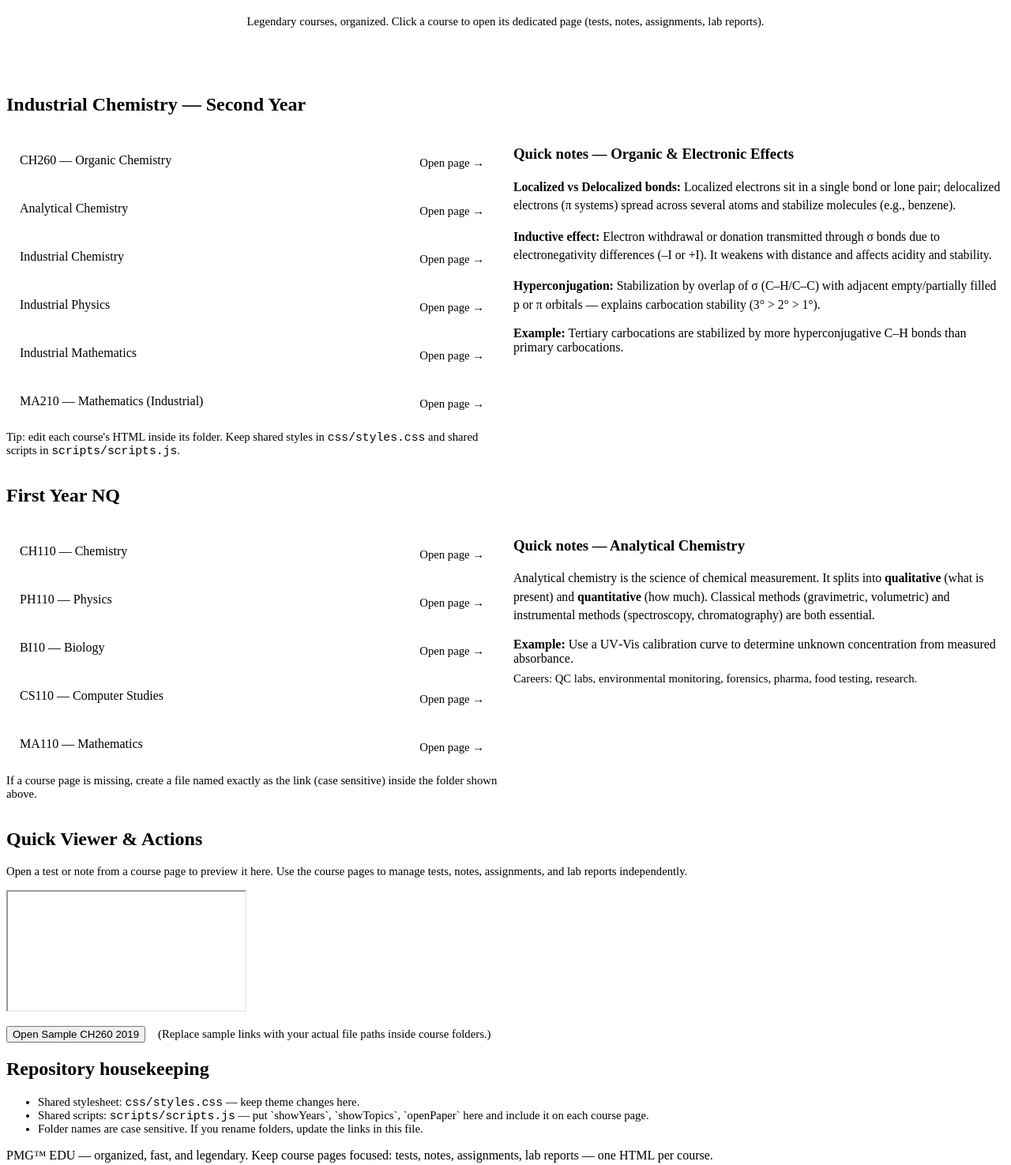
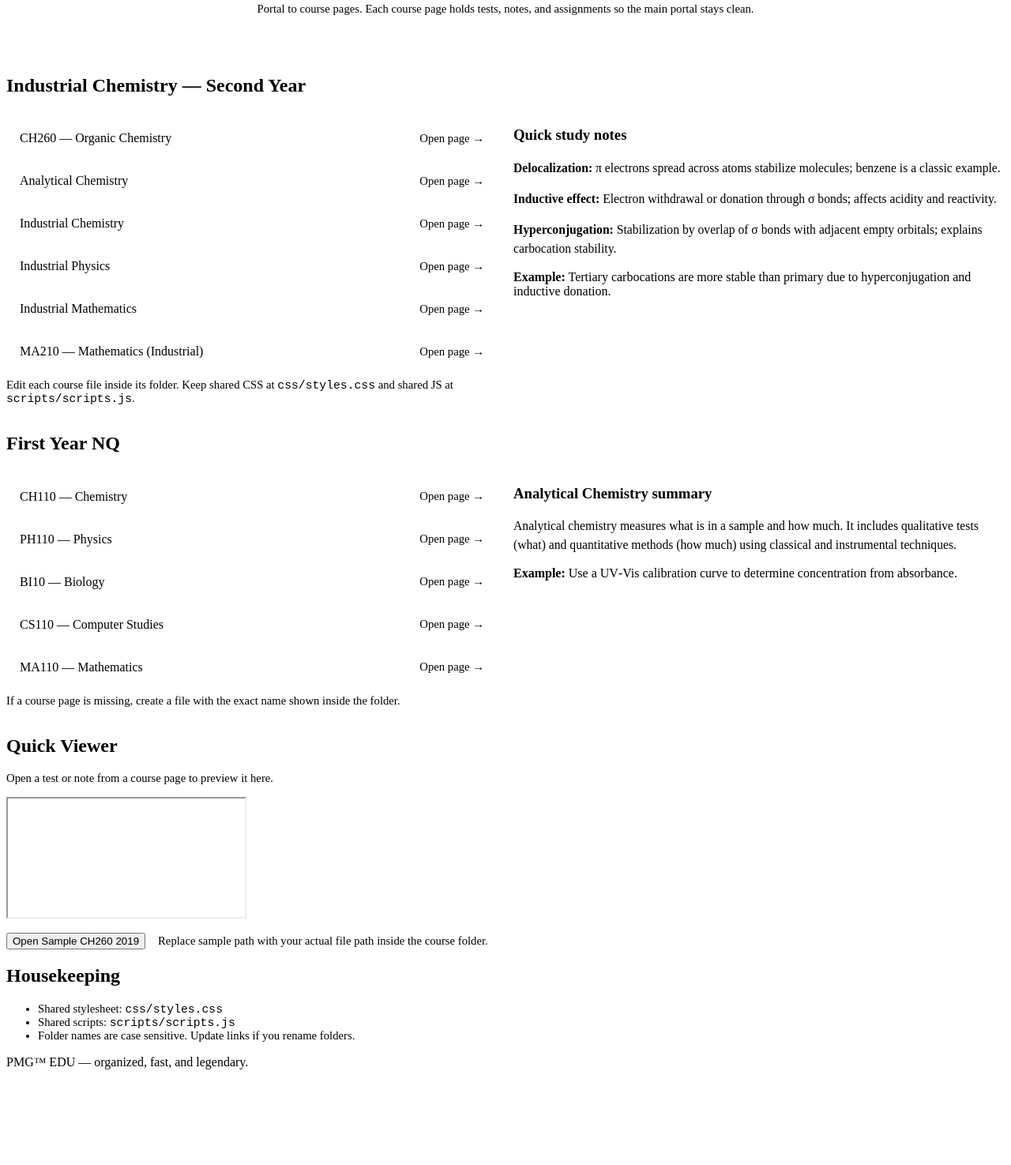
Before and after one commit to Pumbwe/PMG, a plain HTML site: page index.html in a window 1280 px wide. Shown: the part 143-1618 px from the top of the page at 79% size. After the commit the page ends 1513 px from the top, so only its background shows below. Drawn offline with Linux system fonts and the light colour scheme.

Commit message:
Refactor course links and update notes
Updated course links and notes for clarity. Adjusted styles for better layout and consistency.

Signed-off-by: Gideck M Pumbwe  <158177911+Pumbwe@users.noreply.github.com>

```diff
--- a/index.html
+++ b/index.html
@@ -4,186 +4,107 @@
   <meta charset="utf-8" />
   <meta name="viewport" content="width=device-width,initial-scale=1" />
   <title>PMG™ EDU — Portal</title>
-
-  <!-- Shared theme (your golden/dark stylesheet) -->
   <link rel="stylesheet" href="css/styles.css" />
-
   <style>
-    /* Small page-specific tweaks to complement your main stylesheet */
-    .hero {
-      padding: 48px 24px;
-      text-align: center;
-      margin-top: 8px;
-    }
-    .grid {
-      display:grid;
-      grid-template-columns: 1fr 1fr;
-      gap:20px;
-      align-items:start;
-    }
+    .hero{ padding:40px 20px; text-align:center; }
+    .grid{ display:grid; grid-template-columns:1fr 1fr; gap:20px; align-items:start; }
     @media (max-width:900px){ .grid{ grid-template-columns:1fr; } }
-    .course-list { display:flex; flex-direction:column; gap:10px; margin:12px 0; }
-    .course-link { color:var(--text); text-decoration:none; display:flex; justify-content:space-between; align-items:center; padding:12px 16px; border-radius:12px; background:linear-gradient(180deg, rgba(255,255,255,0.02), rgba(255,255,255,0.01)); border:1px solid rgba(255,255,255,0.03); }
-    .course-link:hover { transform: translateY(-6px); box-shadow: 0 18px 45px rgba(255,215,0,0.08); }
-    .summary { font-size:0.98rem; color:var(--text); line-height:1.5; }
-    .meta { color:var(--muted); font-size:0.92rem; margin-top:8px; }
-    .viewer-wrap { margin-top:18px; }
-    .small-note { font-size:0.92rem; color:var(--muted); margin-top:8px; }
+    .course-list{ display:flex; flex-direction:column; gap:10px; margin:12px 0; }
+    .course-link{ color:var(--text); text-decoration:none; display:flex; justify-content:space-between; align-items:center; padding:12px 16px; border-radius:12px; background:linear-gradient(180deg, rgba(255,255,255,0.02), rgba(255,255,255,0.01)); border:1px solid rgba(255,255,255,0.03); }
+    .course-link:hover{ transform: translateY(-6px); box-shadow: 0 18px 45px rgba(255,215,0,0.08); }
+    .summary{ font-size:0.98rem; color:var(--text); line-height:1.5; }
+    .meta{ color:var(--muted); font-size:0.92rem; }
+    .viewer-wrap{ margin-top:18px; }
+    .small-note{ font-size:0.92rem; color:var(--muted); margin-top:8px; }
+    .pill { display:inline-block; padding:6px 10px; border-radius:999px; background:#0b0b0b; color:var(--text); border:1px solid rgba(255,255,255,0.03); font-weight:700; margin-right:8px; cursor:pointer; }
   </style>
 </head>
 <body>
-  <!-- faint watermark (keeps your brand vibe) -->
   <div class="faint-logo">PMG</div>
 
   <header class="container hero">
     <h1 class="glow">PMG™ EDU</h1>
-    <p class="small-note">Legendary courses, organized. Click a course to open its dedicated page (tests, notes, assignments, lab reports).</p>
+    <p class="small-note">Portal to course pages. Each course page holds tests, notes, and assignments so the main portal stays clean.</p>
   </header>
 
   <main class="container">
 
-    <!-- Industrial Chemistry Second Year -->
     <section class="section card" aria-labelledby="industrial-heading">
       <h2 id="industrial-heading">Industrial Chemistry — Second Year</h2>
-
       <div class="grid">
         <div>
           <div class="course-list">
-            <a class="course-link" href="course/INDUSTRIAL CHEMISTRY SECOND YEAR/CH260.html">
-              <span>CH260 — Organic Chemistry</span>
-              <span class="meta">Open page →</span>
-            </a>
-
-            <a class="course-link" href="course/INDUSTRIAL CHEMISTRY SECOND YEAR/AnalyticalChem.html">
-              <span>Analytical Chemistry</span>
-              <span class="meta">Open page →</span>
-            </a>
-
-            <a class="course-link" href="course/INDUSTRIAL CHEMISTRY SECOND YEAR/IndustrialChem.html">
-              <span>Industrial Chemistry</span>
-              <span class="meta">Open page →</span>
-            </a>
-
-            <a class="course-link" href="course/INDUSTRIAL CHEMISTRY SECOND YEAR/IndustrialPhys.html">
-              <span>Industrial Physics</span>
-              <span class="meta">Open page →</span>
-            </a>
-
-            <a class="course-link" href="course/INDUSTRIAL CHEMISTRY SECOND YEAR/IndustrialMath.html">
-              <span>Industrial Mathematics</span>
-              <span class="meta">Open page →</span>
-            </a>
-
-            <a class="course-link" href="course/INDUSTRIAL CHEMISTRY SECOND YEAR/MA210.html">
-              <span>MA210 — Mathematics (Industrial)</span>
-              <span class="meta">Open page →</span>
-            </a>
+            <a class="course-link" href="course/INDUSTRIAL CHEMISTRY SECOND YEAR/CH260.html"><span>CH260 — Organic Chemistry</span><span class="meta">Open page →</span></a>
+            <a class="course-link" href="course/INDUSTRIAL CHEMISTRY SECOND YEAR/AnalyticalChem.html"><span>Analytical Chemistry</span><span class="meta">Open page →</span></a>
+            <a class="course-link" href="course/INDUSTRIAL CHEMISTRY SECOND YEAR/IndustrialChem.html"><span>Industrial Chemistry</span><span class="meta">Open page →</span></a>
+            <a class="course-link" href="course/INDUSTRIAL CHEMISTRY SECOND YEAR/IndustrialPhys.html"><span>Industrial Physics</span><span class="meta">Open page →</span></a>
+            <a class="course-link" href="course/INDUSTRIAL CHEMISTRY SECOND YEAR/IndustrialMath.html"><span>Industrial Mathematics</span><span class="meta">Open page →</span></a>
+            <a class="course-link" href="course/INDUSTRIAL CHEMISTRY SECOND YEAR/MA210.html"><span>MA210 — Mathematics (Industrial)</span><span class="meta">Open page →</span></a>
           </div>
-
-          <p class="small-note">Tip: edit each course's HTML inside its folder. Keep shared styles in <code>css/styles.css</code> and shared scripts in <code>scripts/scripts.js</code>.</p>
+          <p class="small-note">Edit each course file inside its folder. Keep shared CSS at <code>css/styles.css</code> and shared JS at <code>scripts/scripts.js</code>.</p>
         </div>
 
         <div>
-          <h3 class="glow">Quick notes — Organic & Electronic Effects</h3>
-          <p class="summary">
-            <strong>Localized vs Delocalized bonds:</strong> Localized electrons sit in a single bond or lone pair; delocalized electrons (π systems) spread across several atoms and stabilize molecules (e.g., benzene).
-          </p>
-          <p class="summary">
-            <strong>Inductive effect:</strong> Electron withdrawal or donation transmitted through σ bonds due to electronegativity differences (–I or +I). It weakens with distance and affects acidity and stability.
-          </p>
-          <p class="summary">
-            <strong>Hyperconjugation:</strong> Stabilization by overlap of σ (C–H/C–C) with adjacent empty/partially filled p or π orbitals — explains carbocation stability (3° &gt; 2° &gt; 1°).
-          </p>
-          <div class="example"><strong>Example:</strong> Tertiary carbocations are stabilized by more hyperconjugative C–H bonds than primary carbocations.</div>
+          <h3 class="glow">Quick study notes</h3>
+          <p class="summary"><strong>Delocalization:</strong> π electrons spread across atoms stabilize molecules; benzene is a classic example.</p>
+          <p class="summary"><strong>Inductive effect:</strong> Electron withdrawal or donation through σ bonds; affects acidity and reactivity.</p>
+          <p class="summary"><strong>Hyperconjugation:</strong> Stabilization by overlap of σ bonds with adjacent empty orbitals; explains carbocation stability.</p>
+          <div class="example"><strong>Example:</strong> Tertiary carbocations are more stable than primary due to hyperconjugation and inductive donation.</div>
         </div>
       </div>
     </section>
 
-    <!-- First Year NQ -->
     <section class="section card" aria-labelledby="firstyear-heading">
       <h2 id="firstyear-heading">First Year NQ</h2>
-
       <div class="grid">
         <div>
           <div class="course-list">
-            <a class="course-link" href="course/FIRST YEAR NQ/CH110.html">
-              <span>CH110 — Chemistry</span>
-              <span class="meta">Open page →</span>
-            </a>
-
-            <a class="course-link" href="course/FIRST YEAR NQ/PH110.html">
-              <span>PH110 — Physics</span>
-              <span class="meta">Open page →</span>
-            </a>
-
-            <a class="course-link" href="course/FIRST YEAR NQ/BI10.html">
-              <span>BI10 — Biology</span>
-              <span class="meta">Open page →</span>
-            </a>
-
-            <a class="course-link" href="course/FIRST YEAR NQ/CS110.html">
-              <span>CS110 — Computer Studies</span>
-              <span class="meta">Open page →</span>
-            </a>
-
-            <a class="course-link" href="course/FIRST YEAR NQ/MA110.html">
-              <span>MA110 — Mathematics</span>
-              <span class="meta">Open page →</span>
-            </a>
+            <a class="course-link" href="course/FIRST YEAR NQ/CH110.html"><span>CH110 — Chemistry</span><span class="meta">Open page →</span></a>
+            <a class="course-link" href="course/FIRST YEAR NQ/PH110.html"><span>PH110 — Physics</span><span class="meta">Open page →</span></a>
+            <a class="course-link" href="course/FIRST YEAR NQ/BI10.html"><span>BI10 — Biology</span><span class="meta">Open page →</span></a>
+            <a class="course-link" href="course/FIRST YEAR NQ/CS110.html"><span>CS110 — Computer Studies</span><span class="meta">Open page →</span></a>
+            <a class="course-link" href="course/FIRST YEAR NQ/MA110.html"><span>MA110 — Mathematics</span><span class="meta">Open page →</span></a>
           </div>
-
-          <p class="small-note">If a course page is missing, create a file named exactly as the link (case sensitive) inside the folder shown above.</p>
+          <p class="small-note">If a course page is missing, create a file with the exact name shown inside the folder.</p>
         </div>
 
         <div>
-          <h3 class="glow">Quick notes — Analytical Chemistry</h3>
-          <p class="summary">
-            Analytical chemistry is the science of chemical measurement. It splits into <strong>qualitative</strong> (what is present) and <strong>quantitative</strong> (how much). Classical methods (gravimetric, volumetric) and instrumental methods (spectroscopy, chromatography) are both essential.
-          </p>
-          <div class="example"><strong>Example:</strong> Use a UV‑Vis calibration curve to determine unknown concentration from measured absorbance.</div>
-          <p class="meta">Careers: QC labs, environmental monitoring, forensics, pharma, food testing, research.</p>
+          <h3 class="glow">Analytical Chemistry summary</h3>
+          <p class="summary">Analytical chemistry measures what is in a sample and how much. It includes qualitative tests (what) and quantitative methods (how much) using classical and instrumental techniques.</p>
+          <div class="example"><strong>Example:</strong> Use a UV‑Vis calibration curve to determine concentration from absorbance.</div>
         </div>
       </div>
     </section>
 
-    <!-- Viewer and quick actions -->
     <section class="section card viewer-wrap" aria-labelledby="viewer-heading">
-      <h2 id="viewer-heading">Quick Viewer & Actions</h2>
-
-      <p class="small-note">Open a test or note from a course page to preview it here. Use the course pages to manage tests, notes, assignments, and lab reports independently.</p>
-
+      <h2 id="viewer-heading">Quick Viewer</h2>
+      <p class="small-note">Open a test or note from a course page to preview it here.</p>
       <div id="viewer" class="viewer">
         <iframe id="viewerFrame" src="" title="Document viewer"></iframe>
       </div>
-
       <div style="margin-top:14px;">
         <button id="open-sample" class="btn">Open Sample CH260 2019</button>
-        <span class="small-note" style="margin-left:12px;">(Replace sample links with your actual file paths inside course folders.)</span>
+        <span class="small-note" style="margin-left:12px;">Replace sample path with your actual file path inside the course folder.</span>
       </div>
     </section>
 
-    <!-- Repo housekeeping -->
     <section class="section card" aria-labelledby="housekeeping-heading">
-      <h2 id="housekeeping-heading">Repository housekeeping</h2>
+      <h2 id="housekeeping-heading">Housekeeping</h2>
       <ul class="small-note">
-        <li>Shared stylesheet: <code>css/styles.css</code> — keep theme changes here.</li>
-        <li>Shared scripts: <code>scripts/scripts.js</code> — put `showYears`, `showTopics`, `openPaper` here and include it on each course page.</li>
-        <li>Folder names are case sensitive. If you rename folders, update the links in this file.</li>
+        <li>Shared stylesheet: <code>css/styles.css</code></li>
+        <li>Shared scripts: <code>scripts/scripts.js</code></li>
+        <li>Folder names are case sensitive. Update links if you rename folders.</li>
       </ul>
     </section>
 
   </main>
 
   <footer>
-    <p>PMG™ EDU — organized, fast, and legendary. Keep course pages focused: tests, notes, assignments, lab reports — one HTML per course.</p>
+    <p>PMG™ EDU — organized, fast, and legendary.</p>
   </footer>
 
-  <!-- Shared scripts (create scripts/scripts.js with the functions we discussed) -->
   <script src="scripts/scripts.js"></script>
-
   <script>
-    // Small inline helpers so the viewer button works immediately.
-    // Replace the sample path below with a real file path inside your repo if available.
     document.getElementById('open-sample').addEventListener('click', function(){
       const sample = 'course/INDUSTRIAL CHEMISTRY SECOND YEAR/CH260/tests/CH260-2019.pdf';
       const viewer = document.getElementById('viewer');
```
